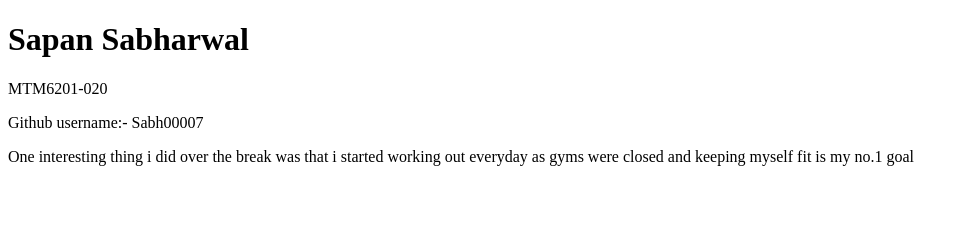
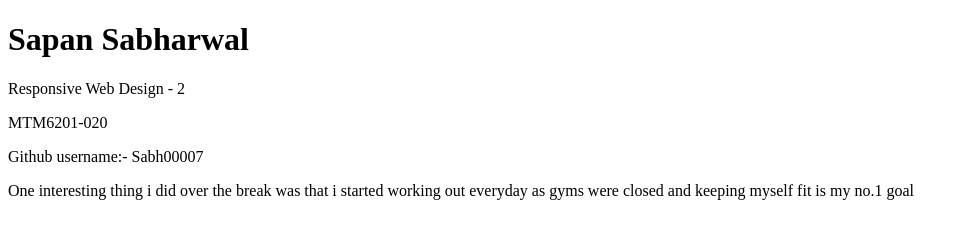
Before and after one commit to sabh00007/sabh00007.github.io, a plain HTML site: page index.html in a window 1280 px wide. Shown: the whole page, without its empty margins (0-969 px from the left). Drawn offline with Linux system fonts and the light colour scheme.

Commit message:
adding new information

```diff
--- a/index.html
+++ b/index.html
@@ -7,6 +7,7 @@
 </head>
 <body>
     <h1>Sapan Sabharwal</h1>
+    <p>Responsive Web Design - 2</p>
     <p>MTM6201-020</p>
     <p>Github username:- Sabh00007</p>
     <p>One interesting thing i did over the break was that i started working out everyday as gyms were closed and keeping myself fit is my no.1 goal</p>
```
